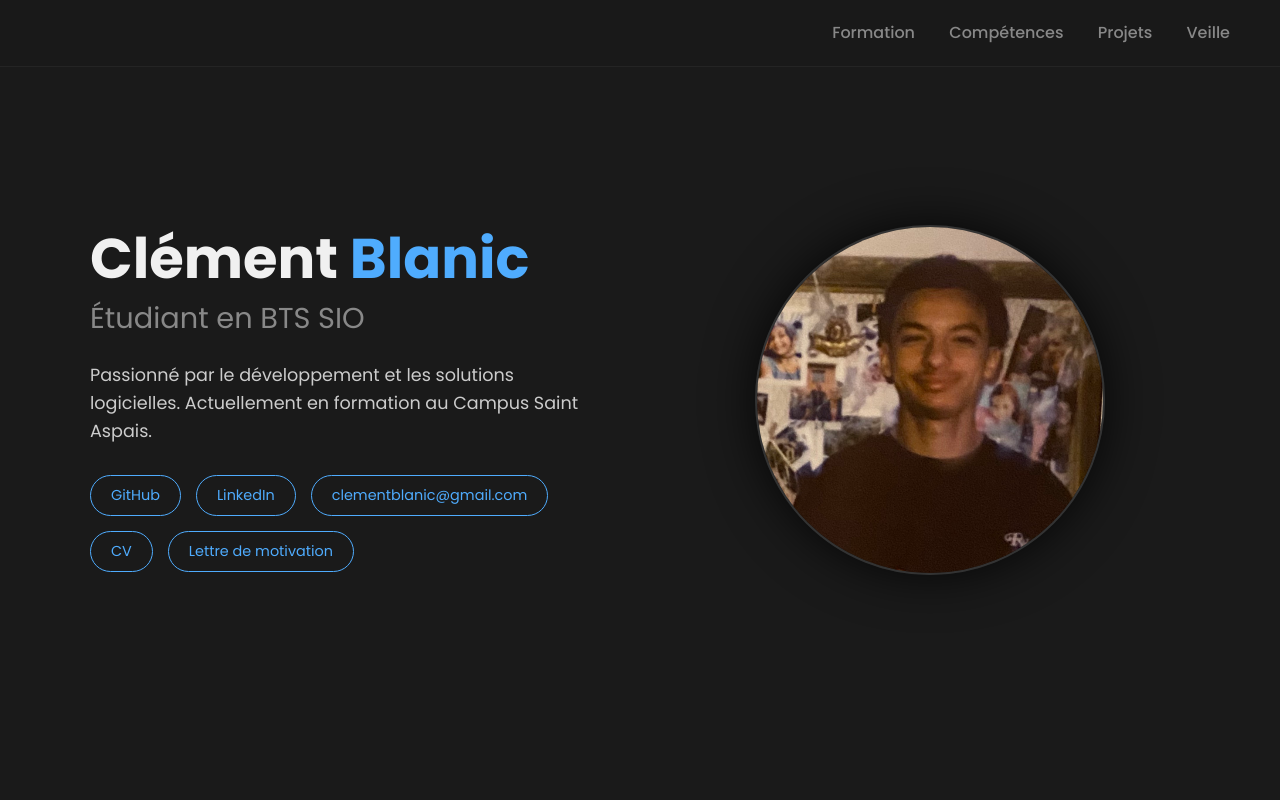
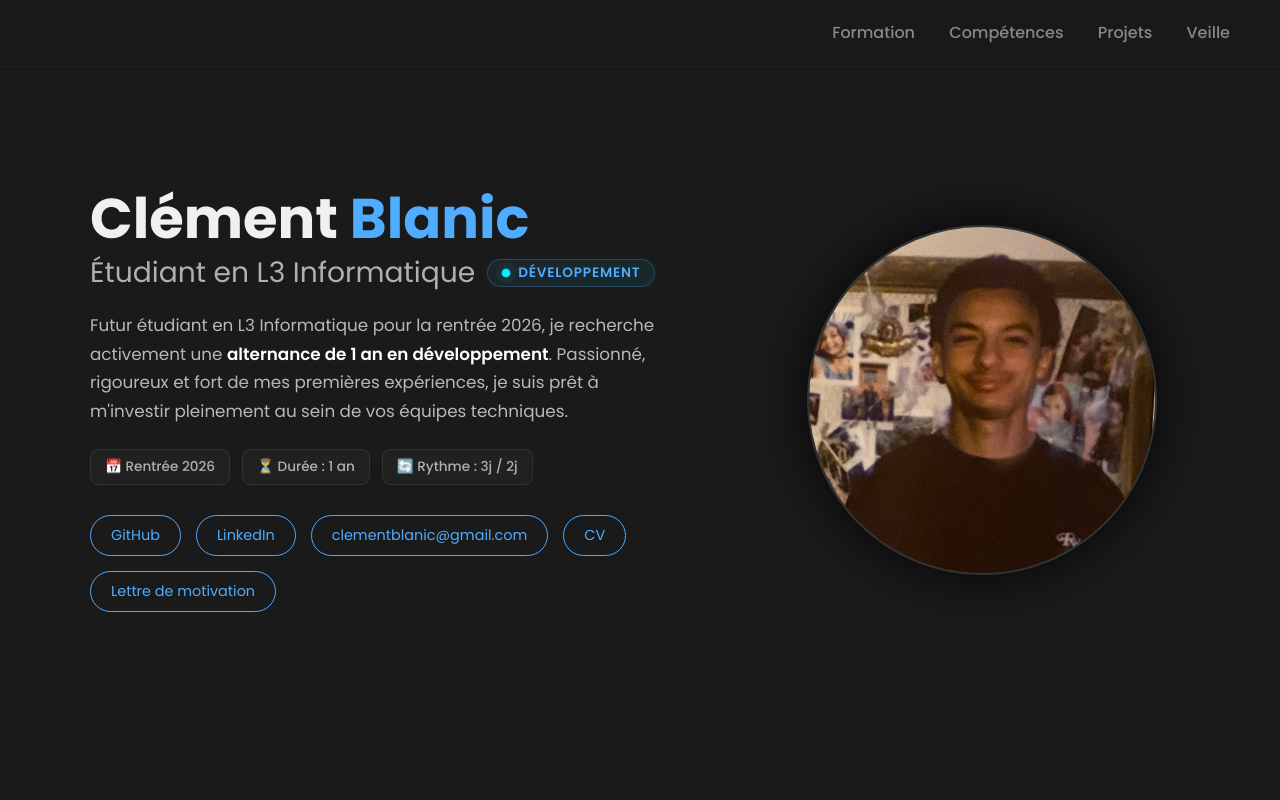
Before and after one commit to CTbien/Portfolio, a plain HTML site: page portfolio.html in a window 1280 px wide. Shown: the top 800 px of the page. Drawn offline with nearby package versions, Linux system fonts and the light colour scheme.

Commit message:
style: design de l'en-tête, ajout badge Option Dev dynamique et détails d'alternance

```diff
--- a/portfolio.html
+++ b/portfolio.html
@@ -30,11 +30,20 @@
         <div class="hero-container content-front">
             <div class="hero-text">
                 <h1>Clément <span class="highlight">Blanic</span></h1>
-                <h2>Étudiant en BTS SIO</h2>
+                <h2>Étudiant en L3 Informatique <span class="badge-dev"><span
+                            class="pulse-dot"></span>Développement</span>
+                </h2>
                 <p>
-                    Passionné par le développement et les solutions logicielles.
-                    Actuellement en formation au Campus Saint Aspais.
+                    Futur étudiant en L3 Informatique pour la rentrée 2026, je recherche activement une
+                    <strong>alternance de 1 an en développement</strong>. Passionné, rigoureux et fort
+                    de mes premières expériences, je suis prêt à m'investir pleinement au sein de vos équipes
+                    techniques.
                 </p>
+                <div class="alternance-details">
+                    <span class="detail-tag">📅 Rentrée 2026</span>
+                    <span class="detail-tag">⏳ Durée : 1 an</span>
+                    <span class="detail-tag">🔄 Rythme : 3j / 2j</span>
+                </div>
                 <div class="social-buttons">
                     <a href="https://github.com/CTbien" target="_blank" class="btn-social">GitHub</a>
                     <a href="https://www.linkedin.com/in/cl%C3%A9ment-blanic-2b8860349/" target="_blank"
--- a/styles.css
+++ b/styles.css
@@ -93,7 +93,7 @@ header nav a:hover {
 
 /* Texte à gauche */
 .hero-text {
-    flex: 1;
+    flex: 1.2;
     text-align: left;
 }
 
@@ -108,17 +108,109 @@ header nav a:hover {
 }
 
 .hero-text h2 {
-    font-size: 1.8rem;
-    color: #888;
+    font-size: clamp(1.3rem, 2.2vw, 1.8rem);
+    color: #b0b0b0;
     font-weight: 400;
     margin-bottom: 20px;
+    display: flex;
+    align-items: center;
+    flex-wrap: wrap;
+    gap: 12px;
+    line-height: 1.3;
+}
+
+.badge-dev {
+    background: linear-gradient(135deg, rgba(79, 172, 254, 0.08), rgba(0, 242, 254, 0.08));
+    border: 1px solid rgba(79, 172, 254, 0.25);
+    color: #4facfe;
+    padding: 4px 14px;
+    border-radius: 50px;
+    font-size: 0.85rem;
+    font-weight: 600;
+    letter-spacing: 0.8px;
+    display: inline-flex;
+    align-items: center;
+    gap: 8px;
+    box-shadow: 0 0 15px rgba(79, 172, 254, 0.05);
+    transition: all 0.3s ease;
+    backdrop-filter: blur(5px);
+    text-transform: uppercase;
+}
+
+.badge-dev:hover {
+    background: linear-gradient(135deg, rgba(79, 172, 254, 0.15), rgba(0, 242, 254, 0.15));
+    border-color: #4facfe;
+    box-shadow: 0 0 20px rgba(79, 172, 254, 0.2);
+    transform: translateY(-1px);
+    color: #00f2fe;
+}
+
+.pulse-dot {
+    width: 8px;
+    height: 8px;
+    background-color: #00f2fe;
+    border-radius: 50%;
+    display: inline-block;
+    box-shadow: 0 0 8px #00f2fe;
+    animation: pulse 2s infinite;
+}
+
+@keyframes pulse {
+    0% {
+        transform: scale(0.9);
+        box-shadow: 0 0 0 0 rgba(0, 242, 254, 0.7);
+    }
+    70% {
+        transform: scale(1.1);
+        box-shadow: 0 0 0 6px rgba(0, 242, 254, 0);
+    }
+    100% {
+        transform: scale(0.9);
+        box-shadow: 0 0 0 0 rgba(0, 242, 254, 0);
+    }
 }
 
 .hero-text p {
-    font-size: 1.1rem;
-    color: #ccc;
-    max-width: 500px;
+    font-size: 1.05rem;
+    color: #b8b8b8;
+    max-width: 580px;
+    margin-bottom: 24px;
+    line-height: 1.7;
+}
+
+.hero-text p strong {
+    color: #fff;
+    font-weight: 600;
+}
+
+.alternance-details {
+    display: flex;
+    gap: 12px;
+    flex-wrap: wrap;
     margin-bottom: 30px;
+}
+
+.detail-tag {
+    background: rgba(255, 255, 255, 0.03);
+    border: 1px solid rgba(255, 255, 255, 0.08);
+    color: #b0b0b0;
+    padding: 6px 14px;
+    border-radius: 8px;
+    font-size: 0.85rem;
+    font-weight: 500;
+    display: inline-flex;
+    align-items: center;
+    gap: 8px;
+    transition: all 0.3s ease;
+    backdrop-filter: blur(5px);
+}
+
+.detail-tag:hover {
+    background: rgba(79, 172, 254, 0.05);
+    border-color: rgba(79, 172, 254, 0.3);
+    color: #4facfe;
+    transform: translateY(-2px);
+    box-shadow: 0 5px 15px rgba(79, 172, 254, 0.1);
 }
 
 /* Boutons Sociaux */
@@ -148,7 +240,7 @@ header nav a:hover {
 
 /* Image à droite */
 .hero-image-container {
-    flex: 1;
+    flex: 0.8;
     display: flex;
     justify-content: center;
 }
@@ -235,7 +327,9 @@ footer {
         padding-top: 60px;
     }
     .hero-text { text-align: center; }
+    .hero-text h2 { justify-content: center; }
     .hero-text p { margin: 0 auto 30px auto; }
+    .alternance-details { justify-content: center; }
     .social-buttons { justify-content: center; }
     .profile-pic { width: 220px; height: 220px; }
 
```
